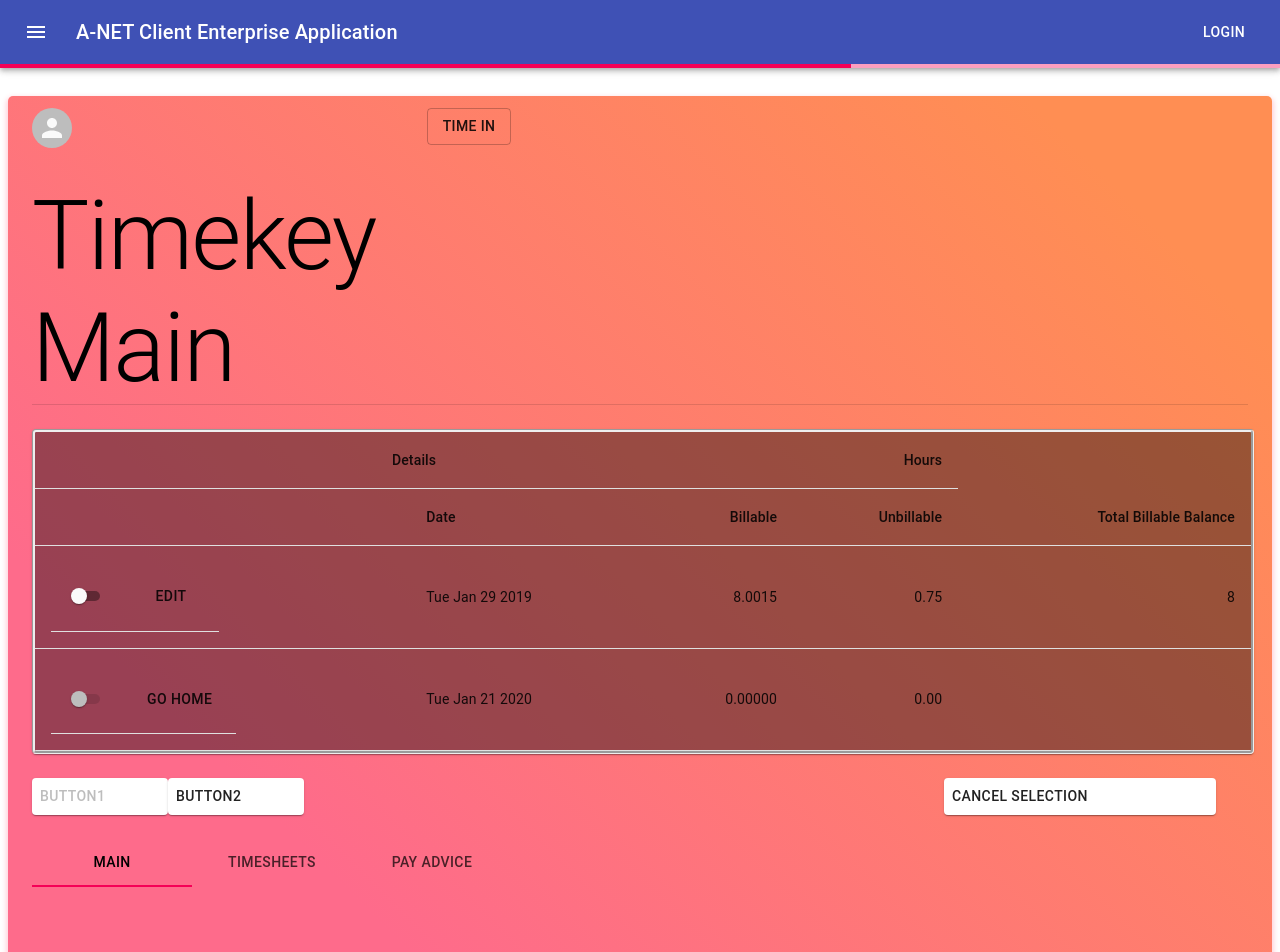
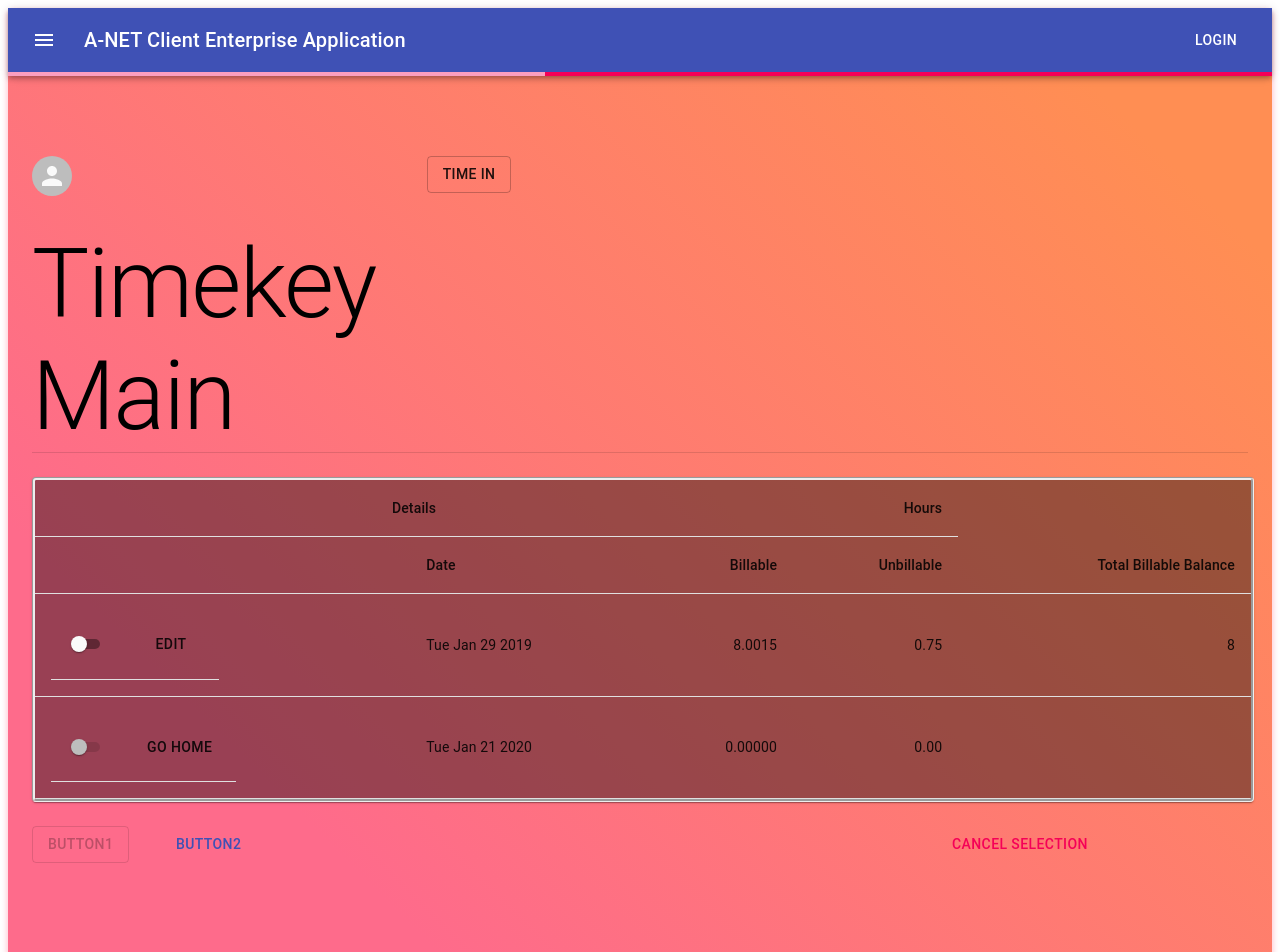
Before and after one commit to necrodevz/a-shorter, a React (Create React App) app: page /Timekey in a window 1280 px wide. Shown: the top 952 px of the page. Built offline with nearby package versions, Linux system fonts and the light colour scheme; no server answers.

Commit message:
Worked on

```diff
--- a/package.json
+++ b/package.json
@@ -2,6 +2,7 @@
   "name": "client-ent-dash",
   "version": "0.1.0",
   "private": true,
+  "homepage": ".",
   "dependencies": {
     "@auth0/auth0-spa-js": "^1.6.2",
     "@material-ui/core": "^4.8.3",
--- a/src/components/Layout.js
+++ b/src/components/Layout.js
@@ -44,7 +44,7 @@ export default function Layout({children, loading})
     const classes = useStyles();
     return(
         <div className={classes.body}>
-        <AppBar position="absolute">
+        <AppBar position="sticky">
             <Toolbar>
             <IconButton edge="start" className={classes.menuButton} color="inherit" aria-label="menu">
                 <MenuIcon />
@@ -57,7 +57,7 @@ export default function Layout({children, loading})
             </Toolbar>
             {loading && <LinearProgress color="secondary" />}
         </AppBar>
-        <Container fixed>
+        <Container fixed style={{paddingTop: '5rem'}}>
             {children}
         </Container>
         <NavButton open={open} setOpen={setOpen} />
--- a/src/outputs/timekey/Layout.js
+++ b/src/outputs/timekey/Layout.js
@@ -41,7 +41,7 @@ export default function Layout({children, handleNav}) {
     }
 
   return (
-    <Grid container spacing={3} style={{marginTop: '12vh', overflow: 'hidden'}}>
+    <Grid container spacing={3} style={{overflow: 'hidden'}}>
       <Grid item xs={12}>
         <Grid container alignItems="space-between" spacing={8}>
           <Grid container item xs md={4} spacing={4}>
@@ -66,29 +66,19 @@ export default function Layout({children, handleNav}) {
       <Grid container item spacing={4} xs={12}>
         <Grid item container md={3} xs={6}>
           <Grid item xs md={6}>
-            <Paper>
-              <Button disabled>Button1</Button>
-            </Paper>
+              <Button variant="outlined" color="primary" disabled>Button1</Button>
           </Grid>
           <Grid item xs md={6}>
-          <Paper>
-            <Button>Button2</Button>
-          </Paper>
+            <Button color="primary">Button2</Button>
           </Grid>
         </Grid>
         <Grid item md={6} xs={12} />
         <Grid item md={3} xs={6}>
-          <Paper>
-            <Button>Cancel Selection</Button>
-          </Paper>
+            <Button color="secondary">Cancel Selection</Button>
         </Grid>
       </Grid>
-      <Grid item xs={12}>
-      <Tabs value={value} onChange={handleChange}>
-        <Tab label="Main"/>
-        <Tab label="Timesheets"/>
-        <Tab label="Pay Advice" />
-      </Tabs>
+      <Grid item xs={12} alignContent="space-between">
+
       </Grid>
     </Grid>
   );
--- a/src/outputs/timekey/Supervisor.js
+++ b/src/outputs/timekey/Supervisor.js
@@ -0,0 +1,9 @@
+import React from 'react';
+
+export default function Supervisor()
+{
+
+    return (
+        <div></div>
+    )
+}
```
Also changed, not shown: src/App.js (+5 -5 lines).
